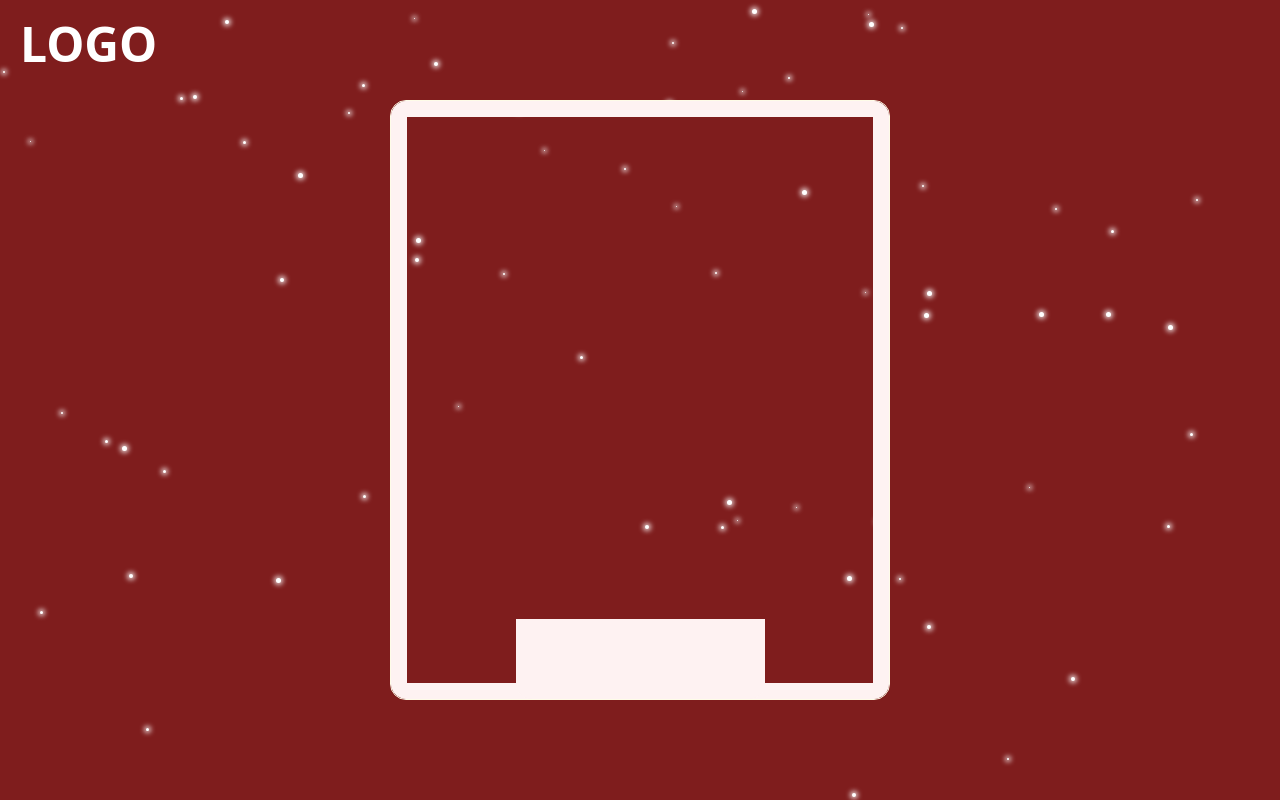
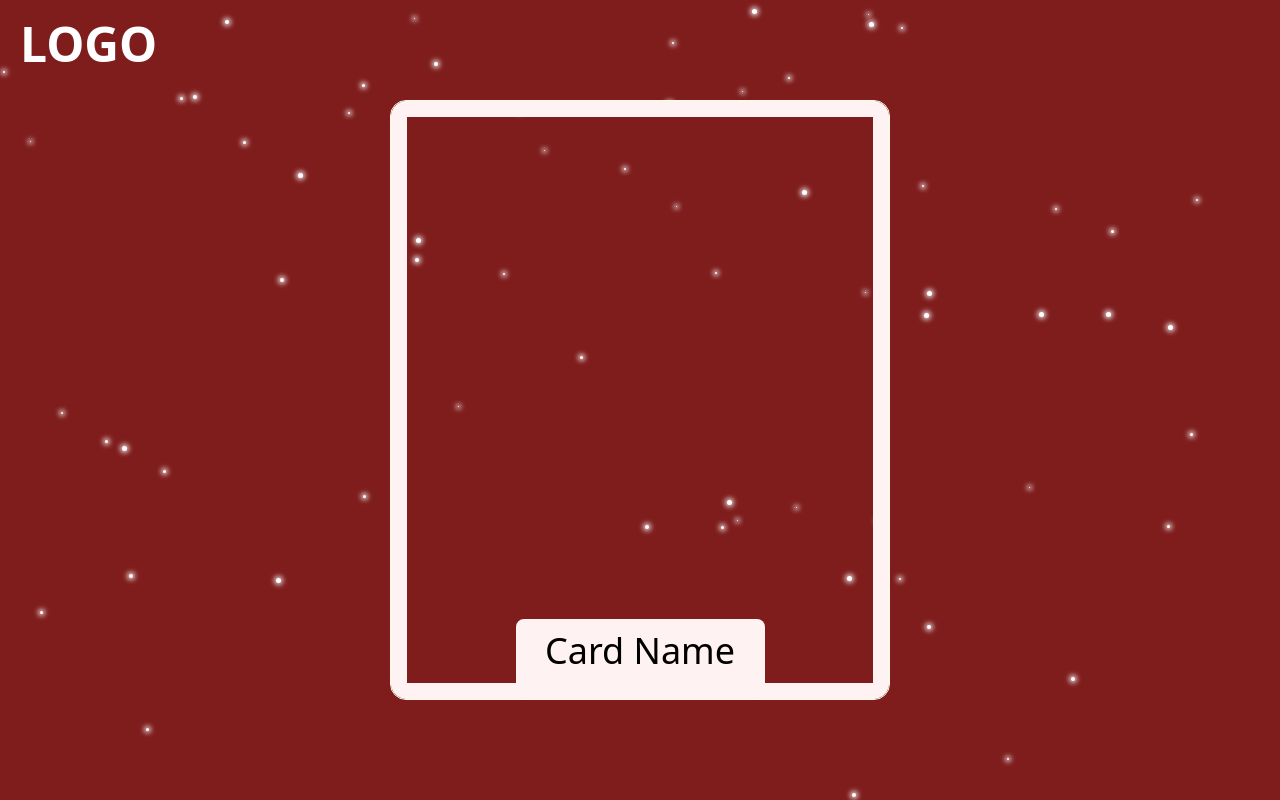
Before and after one commit to adarshkunwar/christmas-card, a React (Vite) app: page / in a window 1280 px wide. Built offline with nearby package versions, Linux system fonts and the light colour scheme.

Commit message:
optimize: Memoize the position of card

```diff
--- a/src/components/Card.tsx
+++ b/src/components/Card.tsx
@@ -1,16 +1,20 @@
-import { useState } from "react";
+import { useMemo } from "react";
 
 const Card = () => {
-  const [position, setPosition] = useState({
-    x: "50%",
-    y: "50%",
-  });
+  const position = useMemo(() => {
+    return {
+      x: "50%",
+      y: "50%",
+    };
+  }, []);
+
   return (
     <div
       className="absolute h-[75vh] w-[500px] -translate-x-1/2 -translate-y-1/2 border border-yellow-50 rounded-2xl overflow-hidden"
       style={{
         left: position.x,
         top: position.y,
+        animation: "bounce 1s infinite",
       }}
     >
       <div className="relative h-full w-full">
@@ -21,7 +25,9 @@ const Card = () => {
         <div className="absolute bottom-0 left-0 top-0 w-4 bg-red-50 rounded-l-2xl"></div>
 
         {/* card name */}
-        <div className="absolute bottom-0 right-1/4 left-1/4 h-20 bg-red-50 rounded-b-2xl"></div>
+        <div className="absolute bottom-0 right-1/4 left-1/4 h-20 bg-red-50 rounded-b-2xl text-4xl pt-3 rounded-lg">
+          <div className="flex justify-center">Card Name</div>
+        </div>
       </div>
     </div>
   );
```
